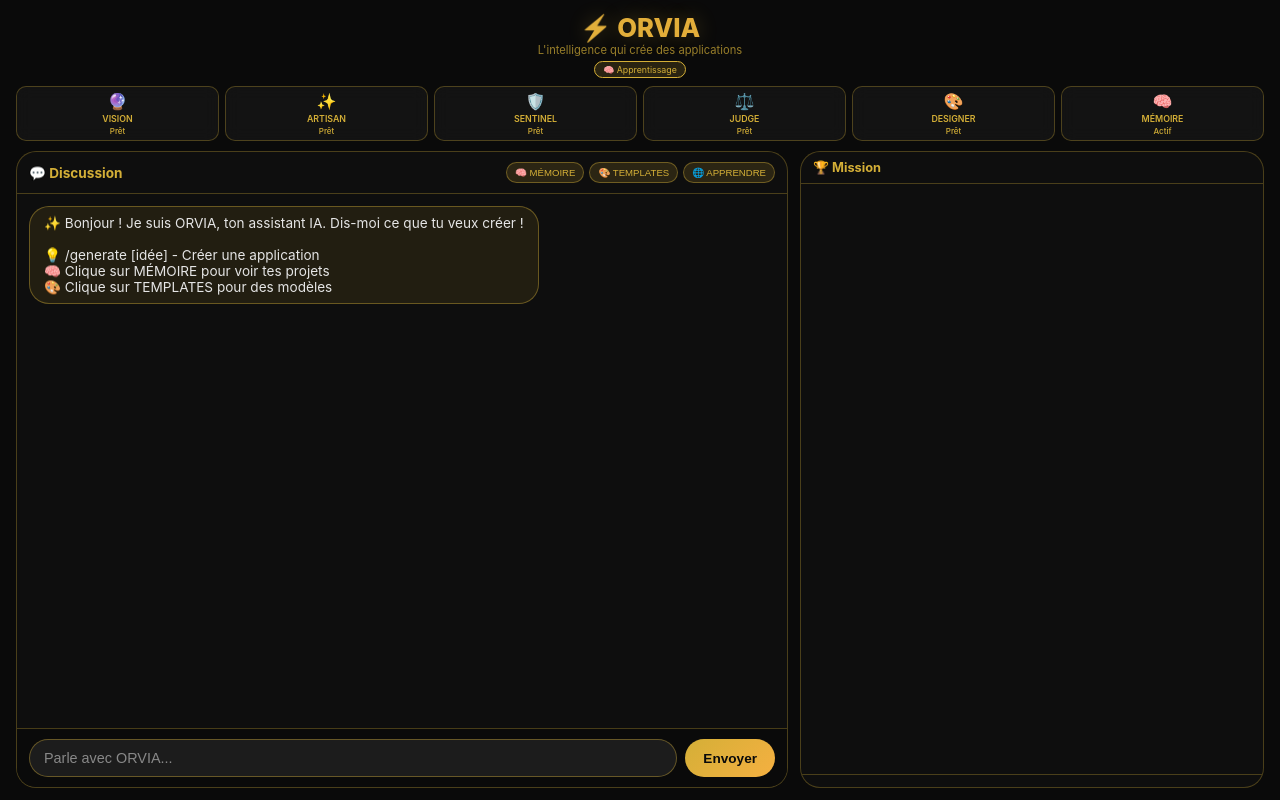
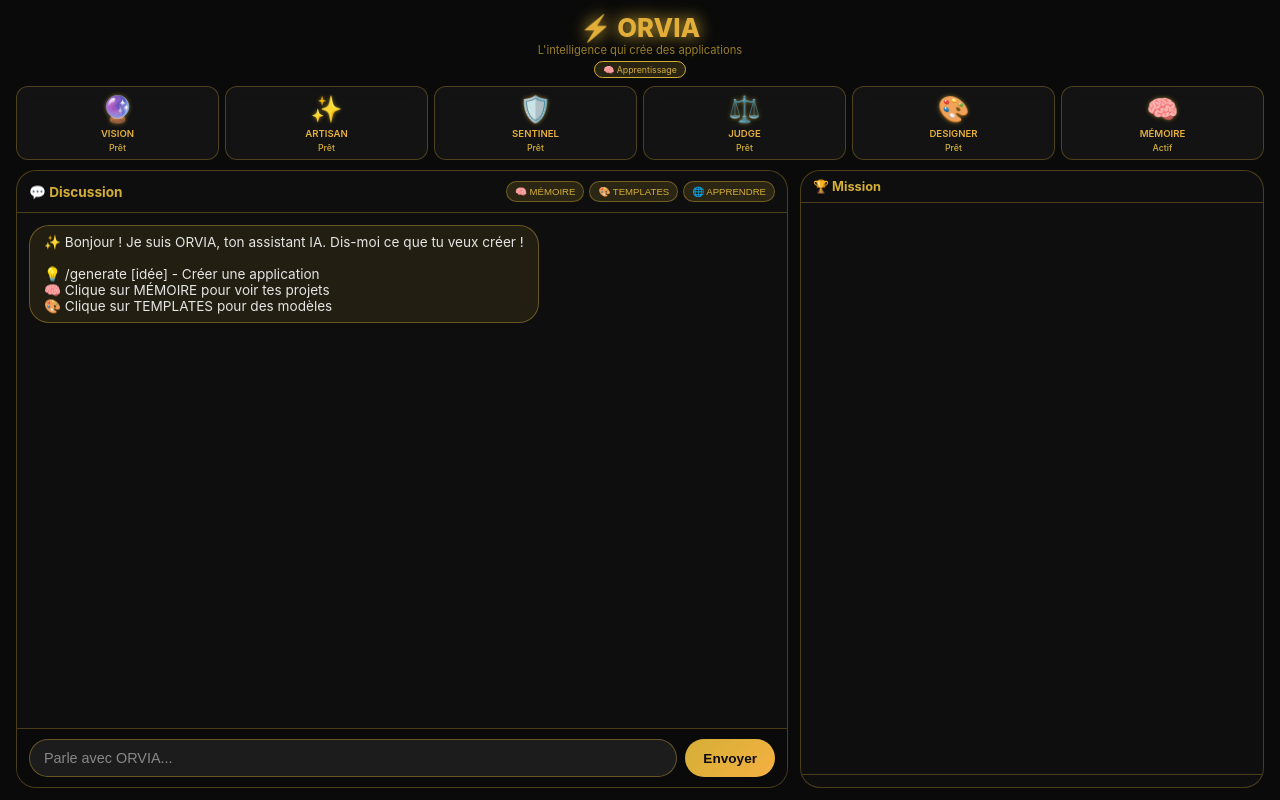
Before and after one commit to donpedrolias-del/Orvia-frontend, a website: page index.html in a window 1280 px wide. Drawn offline with Linux system fonts and the light colour scheme.

Commit message:
✨ Logos des agents en or avec effets de brillance

```diff
--- a/index.html
+++ b/index.html
@@ -31,9 +31,14 @@
             to { opacity: 1; transform: translateX(0); }
         }
 
+        @keyframes goldShine {
+            0% { filter: drop-shadow(0 0 2px rgba(212, 175, 55, 0.5)); }
+            100% { filter: drop-shadow(0 0 8px rgba(212, 175, 55, 0.8)); }
+        }
+
         @keyframes goldPulse {
             0%, 100% { box-shadow: 0 0 0 0 rgba(212, 175, 55, 0.4); }
-            50% { box-shadow: 0 0 0 8px rgba(212, 175, 55, 0); }
+            50% { box-shadow: 0 0 0 6px rgba(212, 175, 55, 0); }
         }
 
         /* ========== CONTAINER PRINCIPAL ========== */
@@ -47,7 +52,7 @@
             position: relative;
         }
 
-        /* ========== HEADER - OR ========== */
+        /* ========== HEADER OR ========== */
         .header {
             text-align: center;
             margin-bottom: 8px;
@@ -61,6 +66,7 @@
             -webkit-background-clip: text;
             -webkit-text-fill-color: transparent;
             text-shadow: 0 0 20px rgba(212, 175, 55, 0.3);
+            animation: goldShine 2s infinite alternate;
         }
 
         .tagline {
@@ -80,7 +86,7 @@
             color: #D4AF37;
         }
 
-        /* ========== AGENTS - NOIR ET OR ========== */
+        /* ========== AGENTS - LOGOS EN OR ========== */
         .agents-grid {
             display: grid;
             grid-template-columns: repeat(6, 1fr);
@@ -92,27 +98,39 @@
         .agent-card {
             background: rgba(20, 20, 20, 0.9);
             backdrop-filter: blur(8px);
-            border-radius: 10px;
-            padding: 4px 2px;
+            border-radius: 12px;
+            padding: 6px 4px;
             text-align: center;
             border: 1px solid rgba(212, 175, 55, 0.3);
-            transition: all 0.2s;
+            transition: all 0.3s ease;
+            cursor: pointer;
         }
 
         .agent-card:hover {
             border-color: #D4AF37;
-            transform: translateY(-2px);
+            transform: translateY(-3px);
+            box-shadow: 0 5px 15px rgba(212, 175, 55, 0.2);
         }
 
         .agent-icon {
-            font-size: 1rem;
+            font-size: 1.6rem;
+            filter: drop-shadow(0 0 2px rgba(212, 175, 55, 0.6));
+            transition: all 0.3s;
+            display: inline-block;
+        }
+
+        .agent-card:hover .agent-icon {
+            transform: scale(1.1);
+            filter: drop-shadow(0 0 6px rgba(212, 175, 55, 0.9));
         }
 
         .agent-name {
-            font-size: 0.55rem;
+            font-size: 0.6rem;
             font-weight: 600;
-            margin: 2px 0 0;
-            color: #D4AF37;
+            margin: 4px 0 2px;
+            background: linear-gradient(135deg, #D4AF37 0%, #F5B041 100%);
+            -webkit-background-clip: text;
+            -webkit-text-fill-color: transparent;
         }
 
         .agent-role {
@@ -120,8 +138,8 @@
         }
 
         .agent-status {
-            margin-top: 2px;
-            font-size: 0.5rem;
+            margin-top: 3px;
+            font-size: 0.55rem;
             font-weight: 500;
         }
 
@@ -386,6 +404,10 @@
                 gap: 5px;
             }
 
+            .agent-icon {
+                font-size: 1.3rem;
+            }
+
             .main-layout {
                 flex-direction: column;
                 gap: 8px;
@@ -425,9 +447,13 @@
             .logo {
                 font-size: 1.3rem;
             }
+
+            .agent-icon {
+                font-size: 1.2rem;
+            }
         }
 
-        /* Scrollbar */
+        /* Scrollbar dorée */
         ::-webkit-scrollbar {
             width: 3px;
         }
@@ -452,14 +478,38 @@
             <div class="learning-badge" id="learningBadge">🧠 Apprentissage</div>
         </div>
 
-        <!-- AGENTS NOIR ET OR -->
+        <!-- AGENTS AVEC LOGOS EN OR -->
         <div class="agents-grid">
-            <div class="agent-card"><div class="agent-icon">🔮</div><div class="agent-name">VISION</div><div class="agent-status online" id="visionStatus">Prêt</div></div>
-            <div class="agent-card"><div class="agent-icon">✨</div><div class="agent-name">ARTISAN</div><div class="agent-status online" id="artisanStatus">Prêt</div></div>
-            <div class="agent-card"><div class="agent-icon">🛡️</div><div class="agent-name">SENTINEL</div><div class="agent-status online" id="sentinelStatus">Prêt</div></div>
-            <div class="agent-card"><div class="agent-icon">⚖️</div><div class="agent-name">JUDGE</div><div class="agent-status online" id="judgeStatus">Prêt</div></div>
-            <div class="agent-card"><div class="agent-icon">🎨</div><div class="agent-name">DESIGNER</div><div class="agent-status online" id="designerStatus">Prêt</div></div>
-            <div class="agent-card"><div class="agent-icon">🧠</div><div class="agent-name">MÉMOIRE</div><div class="agent-status online" id="memoryStatus">Actif</div></div>
+            <div class="agent-card">
+                <div class="agent-icon">🔮</div>
+                <div class="agent-name">VISION</div>
+                <div class="agent-status online" id="visionStatus">Prêt</div>
+            </div>
+            <div class="agent-card">
+                <div class="agent-icon">✨</div>
+                <div class="agent-name">ARTISAN</div>
+                <div class="agent-status online" id="artisanStatus">Prêt</div>
+            </div>
+            <div class="agent-card">
+                <div class="agent-icon">🛡️</div>
+                <div class="agent-name">SENTINEL</div>
+                <div class="agent-status online" id="sentinelStatus">Prêt</div>
+            </div>
+            <div class="agent-card">
+                <div class="agent-icon">⚖️</div>
+                <div class="agent-name">JUDGE</div>
+                <div class="agent-status online" id="judgeStatus">Prêt</div>
+            </div>
+            <div class="agent-card">
+                <div class="agent-icon">🎨</div>
+                <div class="agent-name">DESIGNER</div>
+                <div class="agent-status online" id="designerStatus">Prêt</div>
+            </div>
+            <div class="agent-card">
+                <div class="agent-icon">🧠</div>
+                <div class="agent-name">MÉMOIRE</div>
+                <div class="agent-status online" id="memoryStatus">Actif</div>
+            </div>
         </div>
 
         <!-- MAIN LAYOUT -->
```
